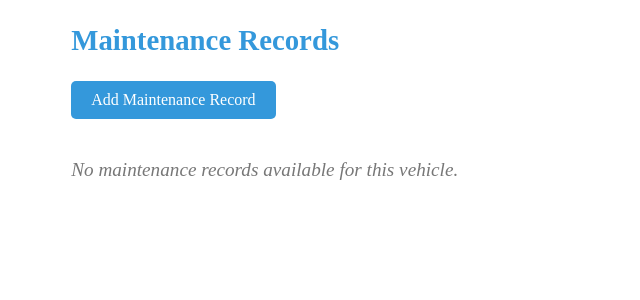
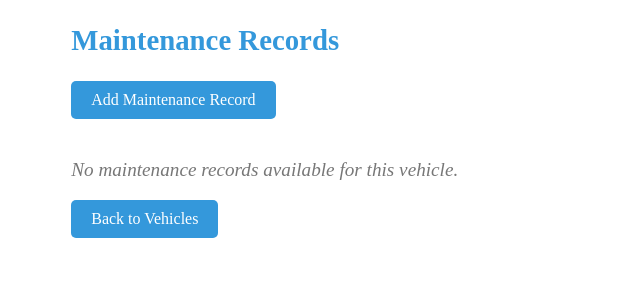
Before and after one commit to andrewreese16/vehicle-tracker, a Django app: template main_app/templates/vehicles/vehicle_detail.html in a window 1280 px wide. Shown: the part 165-465 px from the top of the page, without its empty margins (0-640 px from the left). Run offline with Django 5.2, Linux system fonts and the light colour scheme; the template is opened without the code that fills it, so the values that code supplies are empty.

Commit message:
added a button to return to the home page

```diff
--- a/main_app/templates/vehicles/vehicle_detail.html
+++ b/main_app/templates/vehicles/vehicle_detail.html
@@ -12,7 +12,6 @@
 
   <h2 class="maintenance-header">Maintenance Records</h2>
   <p><a href="{% url 'maintenance_create' vehicle.id %}" class="add-maintenance-link">Add Maintenance Record</a></p>
-
   {% if maintenance_records %}
     <table class="maintenance-table">
       <thead>
@@ -48,5 +47,6 @@
   {% else %}
     <p class="no-records">No maintenance records available for this vehicle.</p>
   {% endif %}
+  <p><a href="{% url 'home' %}" class="add-maintenance-link">Back to Vehicles</a></p>
 </div>
 {% endblock content %}
```
Also changed, not shown: main_app/static/css/vehicle_css/vehicle_detail.css (line endings or trailing spaces).
